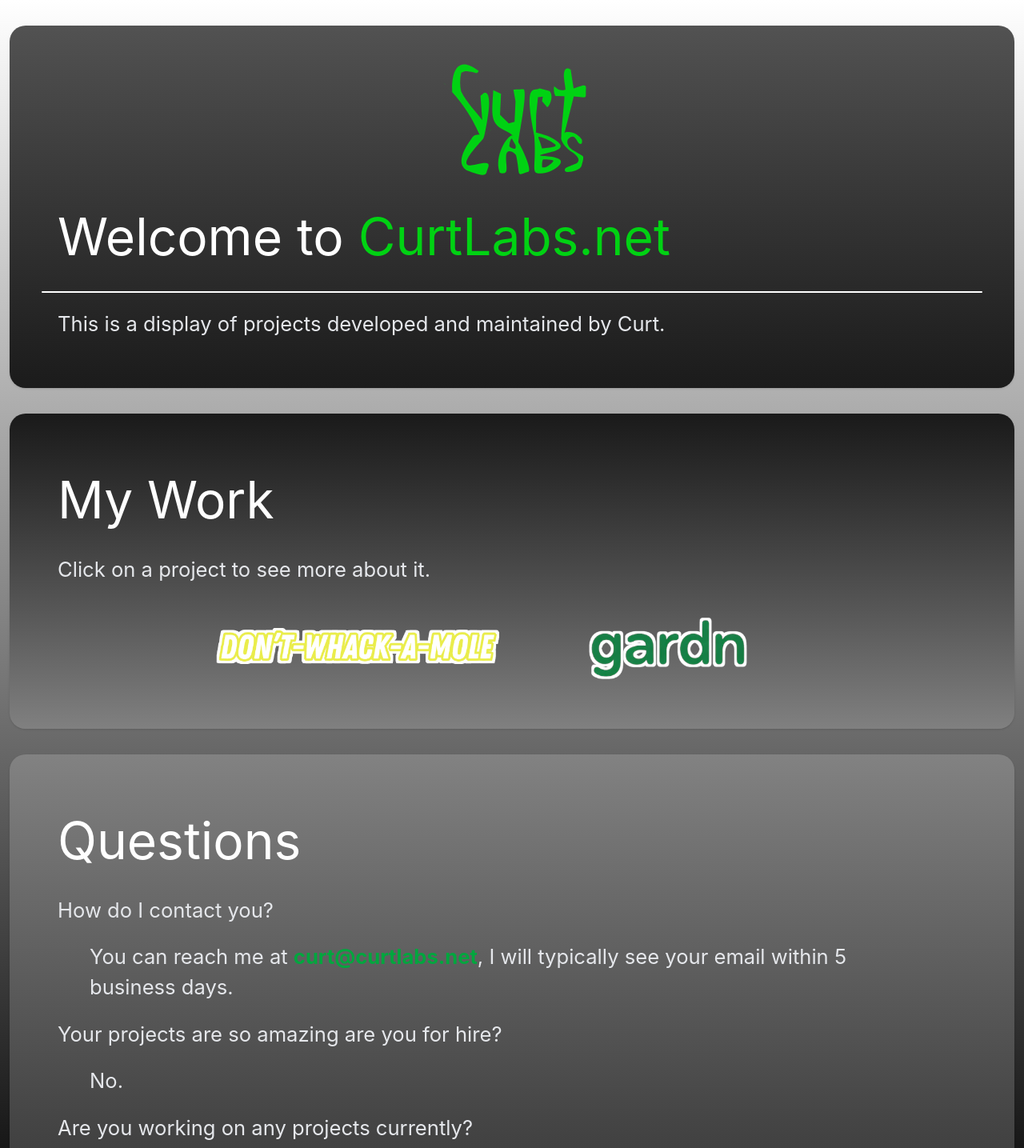
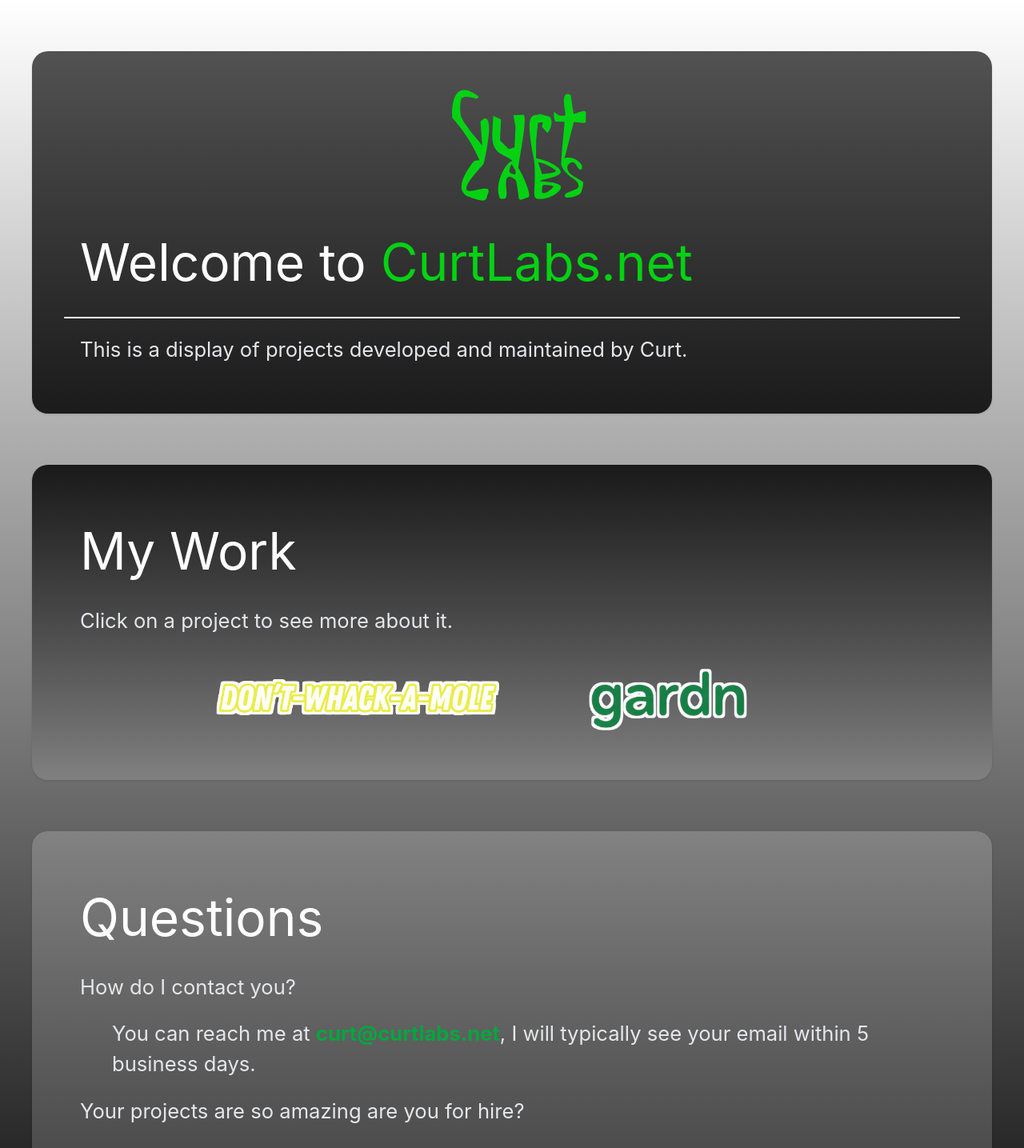
Before and after one commit to CurtLabs/CurtLabsReactSite, a React (Vite) app: page / in a window 1280 px wide. Shown: the top 1435 px of the page at 80% size. Built offline with nearby package versions, Linux system fonts and the light colour scheme.

Commit message:
put CNAME into public folder to fix upload to github pages issue. Adjusted margins for medium screens.

```diff
--- a/src/App.jsx
+++ b/src/App.jsx
@@ -36,7 +36,7 @@ function Home({ onNavigate, count, setCount, buttonClicked, setButtonClicked })
     <>
       <SvgOutlineDefs />
       <section>
-        <RoundDiv className='m-3 bg-linear-to-b from-[#525252] to-[#1B1B1B]'>
+        <RoundDiv className='m-3 md:m-10 bg-linear-to-b from-[#525252] to-[#1B1B1B]'>
           <div className='flex justify-center'>
             <img src={CurtLabsLogo} alt='Curt Labs logo' className='mx-auto md:mx-0 w-[60vw] md:w-[15vw] mt-1 md:ml-5' />
           </div>
@@ -54,7 +54,7 @@ function Home({ onNavigate, count, setCount, buttonClicked, setButtonClicked })
       </section>
 
       <section>
-        <RoundDiv className='m-3 bg-linear-to-b from-[#1A1A1A] to-[#808080]'>
+        <RoundDiv className='m-3 md:m-10 bg-linear-to-b from-[#1A1A1A] to-[#808080]'>
           <HeaderText>
             My Work
           </HeaderText>
@@ -74,7 +74,7 @@ function Home({ onNavigate, count, setCount, buttonClicked, setButtonClicked })
       </section>
 
       <section>
-        <RoundDiv className='m-3 bg-linear-to-b from-[#828282] to-[#333333]'>
+        <RoundDiv className='m-3 md:m-10 bg-linear-to-b from-[#828282] to-[#333333]'>
           <HeaderText>
               Questions
           </HeaderText>
--- a/src/Temps.jsx
+++ b/src/Temps.jsx
@@ -1,6 +1,6 @@
 export function RoundDiv({ className = '', children }) {
     return (
-        <div className={`rounded-[20px] shadow px-5 py-5 md:px-10 md:py-10 mt-8 mb-8 ${className}`}>
+        <div className={`rounded-[20px] shadow px-5 py-5 md:px-10 md:py-10 mt-8 mb-8 md:mt-16 md:mb-16 ${className}`}>
             {children}
         </div>
     )
```
Also changed, not shown: 1 other file (tests, documents, lock files or other folders).
